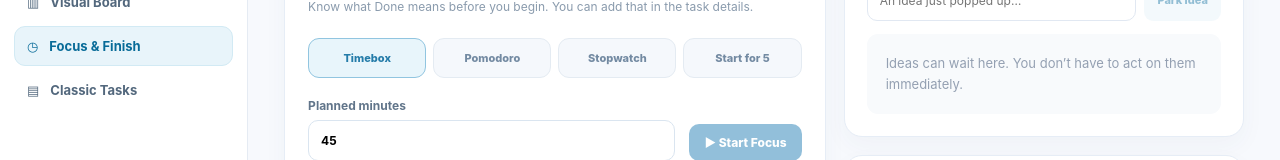
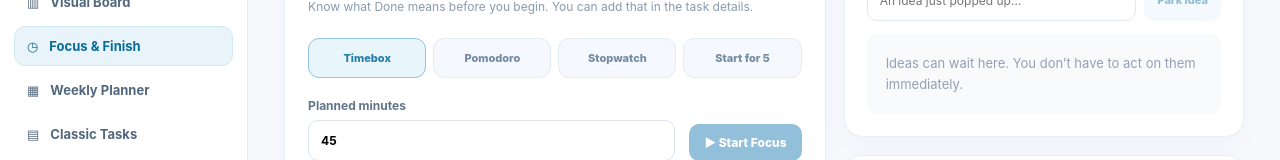
Before and after one commit to prashant-aggarwal-it/robotronix-learning-portal, a Next.js app: page /tasks/v2/focus in a window 1280 px wide. Shown: the part 411-571 px from the top of the page. Built offline with nearby package versions, Linux system fonts and the light colour scheme; no server answers.

Commit message:
feat(tasks-v2): connect Visual Weekly Planner throughout V2 navigation

```diff
--- a/features/tasks/v2/TasksV2Focus.tsx
+++ b/features/tasks/v2/TasksV2Focus.tsx
@@ -196,6 +196,7 @@ export function TasksV2Focus(){
     <Link href="/tasks/v2"><span className="mt2-nav-emoji">✦</span> My Day</Link>
     <Link href="/tasks/v2/board"><span className="mt2-nav-emoji">▥</span> Visual Board</Link>
     <Link className="is-active" href="/tasks/v2/focus" aria-current="page"><span className="mt2-nav-emoji">◷</span> Focus & Finish</Link>
+    <Link href="/tasks/v2/planner"><span className="mt2-nav-emoji">▦</span> Weekly Planner</Link>
     <Link href="/tasks"><span className="mt2-nav-emoji">▤</span> Classic Tasks</Link>
    </nav>
    <div className="mt2-sidebar-bottom"><Link href="/tasks/v2">← Return to My Day</Link></div>
```
